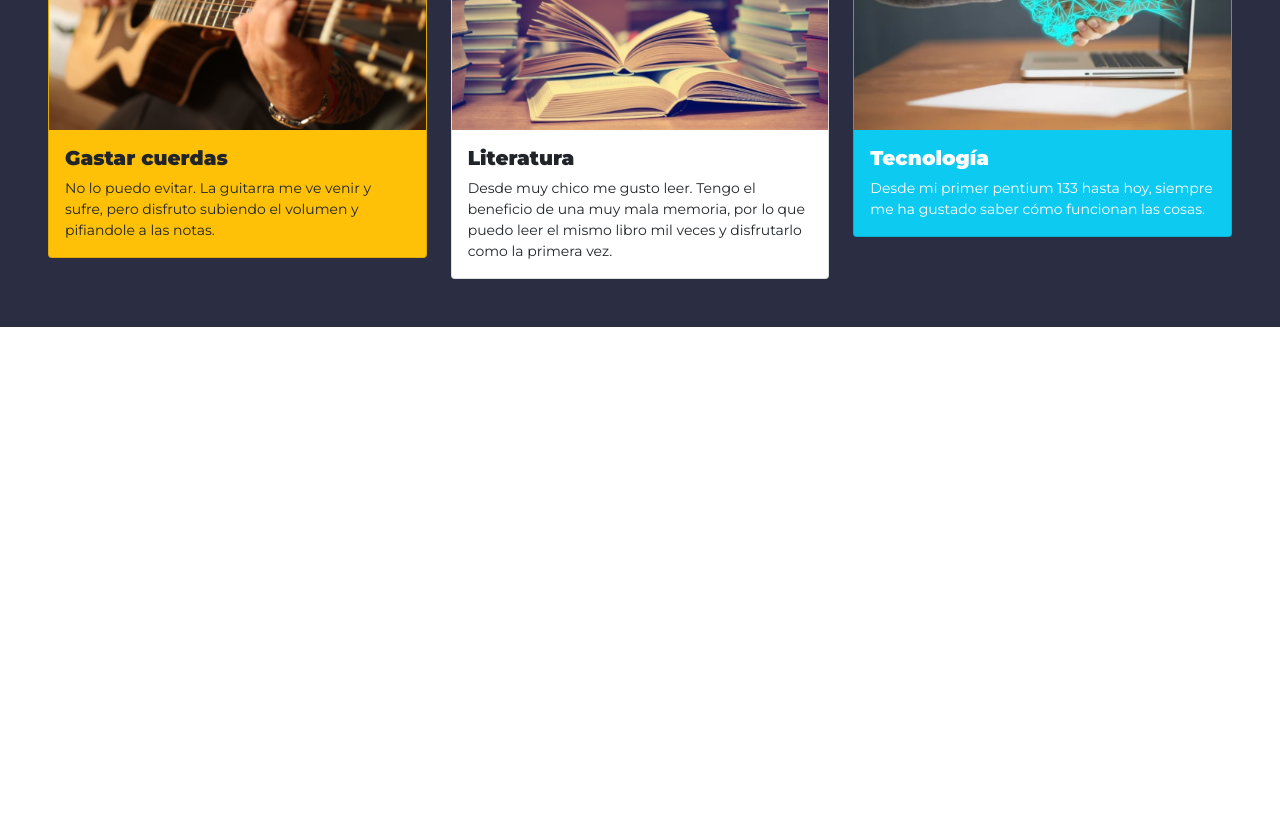
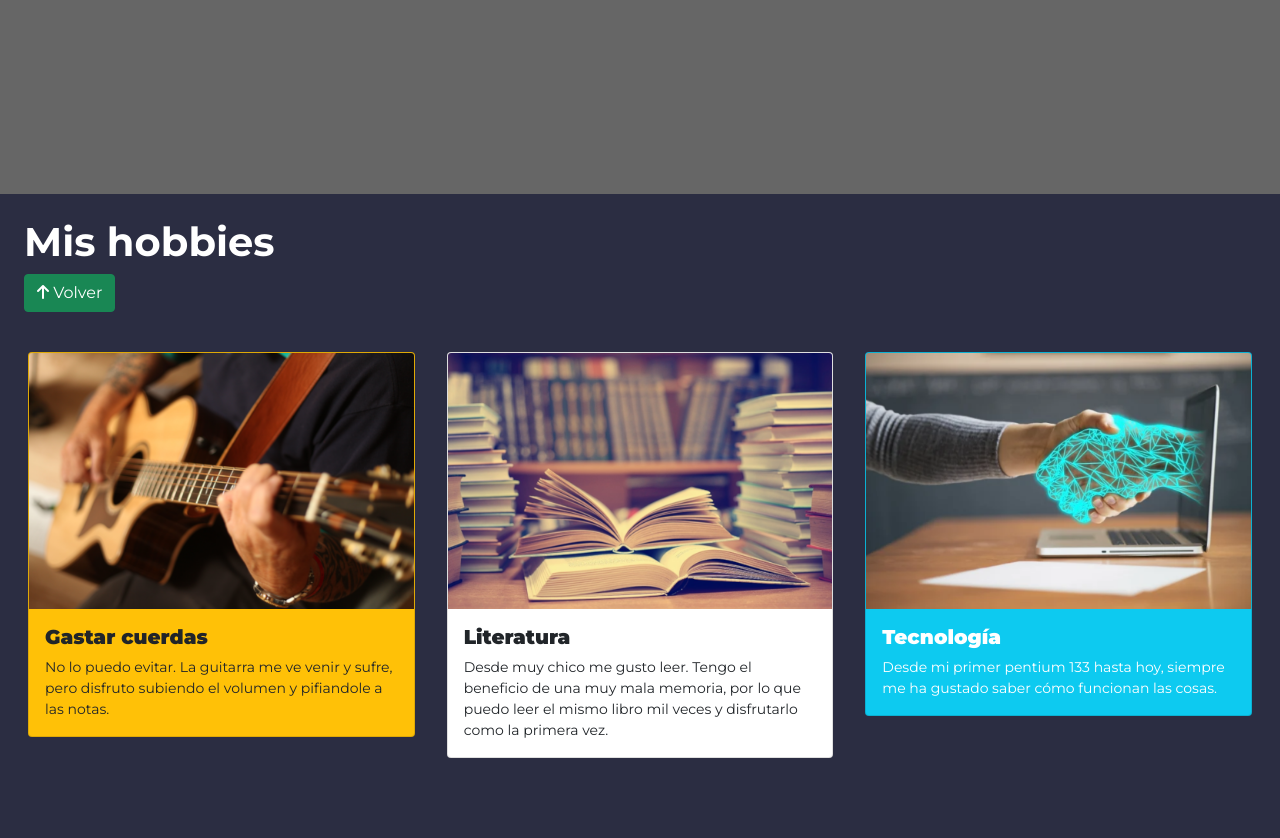
Before and after one commit to cesaremorel/cac-22809-desafio_01, a plain HTML site: page index.html in a window 1280 px wide. Shown: the part 606-1444 px from the top of the page. Before the commit the page ends 933 px from the top, so only its background shows below. Drawn offline with nearby package versions, Linux system fonts and the light colour scheme; a script that the page names is missing.

Commit message:
Quita plugin «Pageable»

```diff
--- a/assets/css/imports/custom.css
+++ b/assets/css/imports/custom.css
@@ -22,6 +22,7 @@
 
 #resume {
     background-color: #666;
+    height: 100vh;
 }
 
 #hobbies {
--- a/assets/css/site.css
+++ b/assets/css/site.css
@@ -1,5 +1,4 @@
 @import url('https://fonts.googleapis.com/css2?family=Montserrat:wght@100;400;700;900&family=Montserrat:wght@100&display=swap');
 @import url(./imports/reset.css);
 @import url(./imports/bootstrap.min.css);
-@import url(./imports/pageable.min.css);
 @import url(./imports/custom.css);
--- a/index.html
+++ b/index.html
@@ -29,10 +29,10 @@
                 </div>
             </div>
         </section>
-        <section id="hobbies" data-anchor="hobbies" class="p-5">
-            <h2 class="fs-1 fw-700 text-white">Mis hobbies</h2>
-            <div class="row row-cols-1 row-cols-md-3 g-4">
-                <div class="col">
+        <section id="hobbies" data-anchor="hobbies" class="p-4">
+            <h2 class="fs-1 fw-700 text-white">Mis hobbies </h2><a href="#resume" class="btn btn-success"><i class="fas fa-arrow-up"></i> Volver</a>
+            <div class="row my-4">
+                <div class="col-sm-12 col-md-4 p-sm-2 p-md-3">
                   <div class="card bg-warning mb-3">
                     <img src="./assets/img/guitar.png" class="card-img-top img-responsive" alt="guitarra gibson les paul">
                     <div class="card-body">
@@ -41,8 +41,8 @@
                     </div>
                   </div>
                 </div>
-                <div class="col">
-                  <div class="card">
+                <div class="col-sm-12 col-md-4 p-sm-2 p-md-3">
+                  <div class="card mb-3">
                     <img src="./assets/img/literatura.png" class="card-img-top" alt="...">
                     <div class="card-body">
                         <h5 class="card-title fw-900">Literatura</h5>
@@ -50,7 +50,7 @@
                       </div>
                     </div>
                 </div>
-                <div class="col">
+                <div class="col-sm-12 col-md-4 p-sm-2 p-md-3">
                     <div class="card text-white bg-info mb-3">
                       <img src="./assets/img/tecnologia.png" class="card-img-top" alt="...">
                       <div class="card-body">
@@ -59,16 +59,14 @@
                         </div>
                       </div>
                   </div>
+            </div>
+
         </section>
+
     </div>
     <script src="https://cdn.jsdelivr.net/npm/bootstrap@5.0.2/dist/js/bootstrap.bundle.min.js"
         integrity="sha384-MrcW6ZMFYlzcLA8Nl+NtUVF0sA7MsXsP1UyJoMp4YLEuNSfAP+JcXn/tWtIaxVXM"
         crossorigin="anonymous"></script>
-    <script src="https://unpkg.com/pageable@latest/dist/pageable.min.js"></script>
-    <script>
-        new Pageable("#container");
-    </script>
-
 </body>
 
 </html>
```
